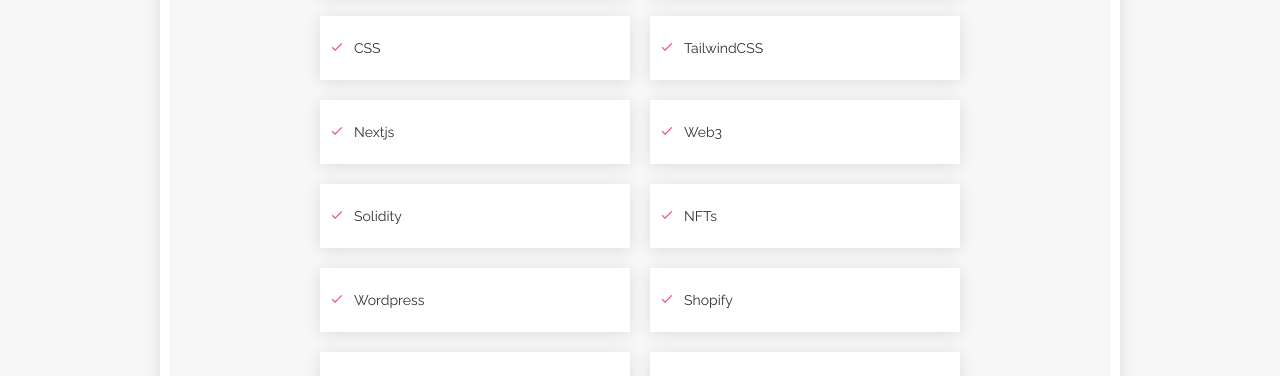
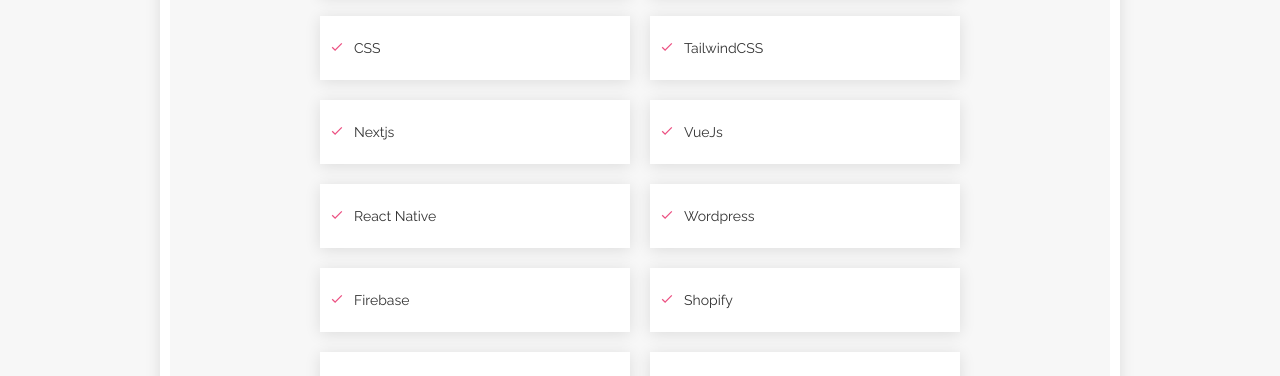
Before and after one commit to nsikakowo/portfolio, a React (Create React App) app: page / in a window 1280 px wide. Shown: the part 5300-5676 px from the top of the page. Built offline with nearby package versions, Linux system fonts and the light colour scheme.

Commit message:
Update Skills.jsx

```diff
--- a/src/components/Skills.jsx
+++ b/src/components/Skills.jsx
@@ -9,12 +9,12 @@
     'Reactjs',
     'CSS',
     "TailwindCSS",
+
     'Nextjs',
-    'Web3',
-    'Solidity',
-    'NFTs',
+    'VueJs',
+'React Native',
     'Wordpress',
-
+'Firebase',
     'Shopify',
     'Digital Marketing',
     'Graphics Design',
```
